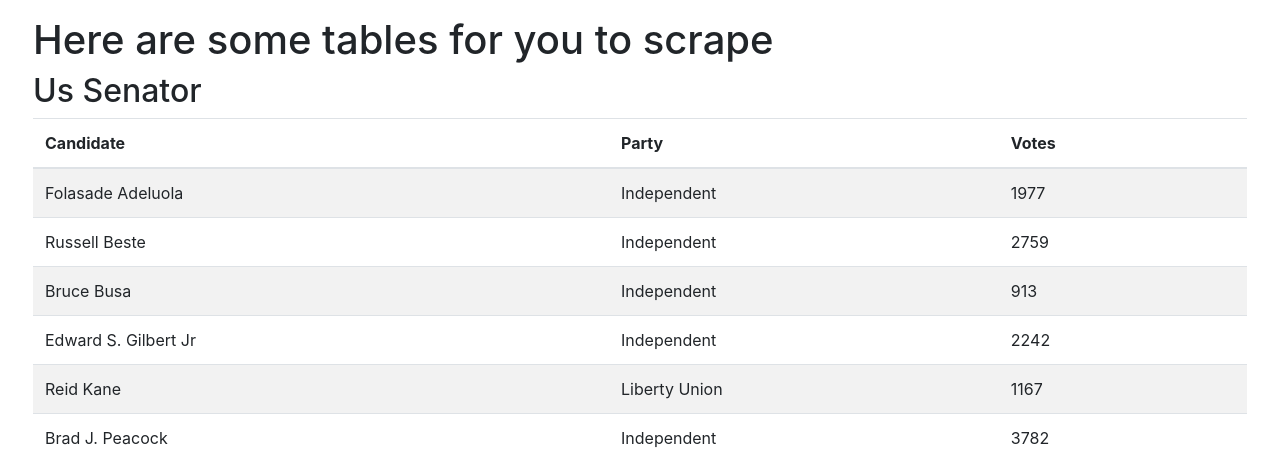
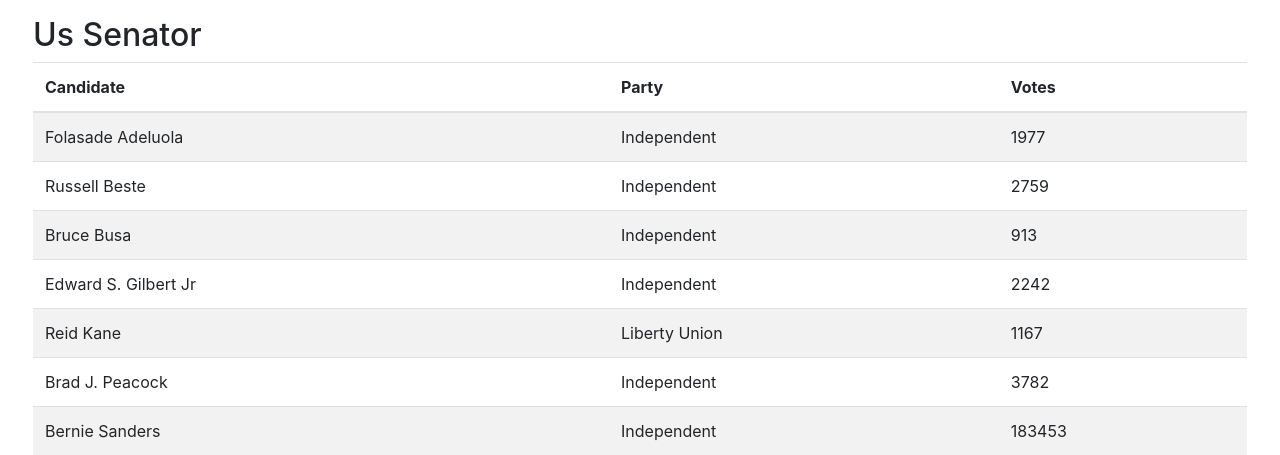
Before and after one commit to asuozzo/nicar2019-scraping, a Flask app: page /2 in a window 1280 px wide. Shown: the part 56-511 px from the top of that part. Run offline with Flask 2, Linux system fonts and the light colour scheme; the page is wider than the window, and the part outside it is not shown; some libraries are stand-ins or nearby versions.

Commit message:
remove filler text from templates

```diff
--- a/scraping_site/templates/multiple-tables.html
+++ b/scraping_site/templates/multiple-tables.html
@@ -4,7 +4,6 @@
 {% block content %}
 <div class="row">
     <div class="col-12 px-5 py-3">
-        <h1>Here are some tables for you to scrape</h1>
 
         {% for results in results_by_race %}
             {% include 'table.html' %}
--- a/scraping_site/templates/simple-table.html
+++ b/scraping_site/templates/simple-table.html
@@ -5,8 +5,6 @@
 <div class="row">
     <div class="col-12 px-5 py-3">
 
-        <h1>Here is a simple table for you to scrape</h1>
-
         {% include 'table.html' %}
     </div>
 </div>
```
